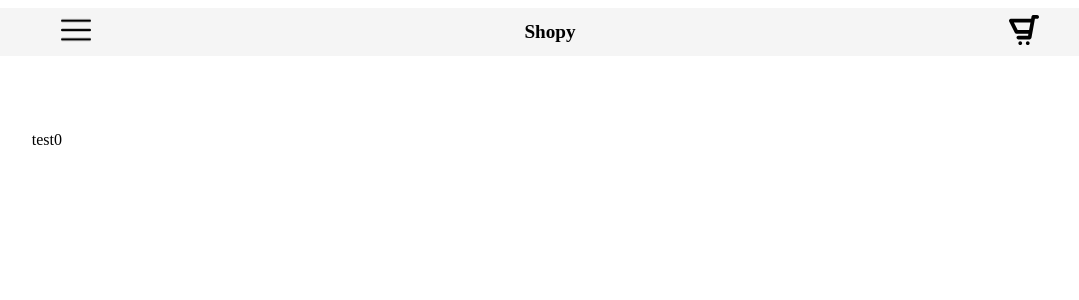
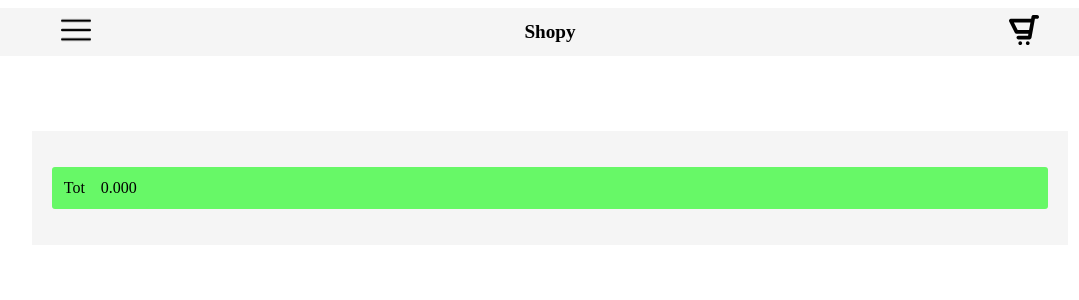
Before and after one commit to aymenkasP/ecommerce-store-reactjs, a React (Create React App) app: page /card in a window 1280 px wide. Shown: the top 300 px of the page, without its empty margins (90-1169 px from the left). Built offline with nearby package versions, Linux system fonts and the light colour scheme.

Commit message:
fix shopin card page

```diff
--- a/src/components/Card.js
+++ b/src/components/Card.js
@@ -4,7 +4,9 @@ import '../css/card.css'
 import { selectTotPrice, totPriceFun ,totPriceFunEdit } from '../features/storeSlice';
 export default function Card({ info }) {
     const [itemQuantity, setItemQuantity] = useState(1)
-    console.log(itemQuantity)
+
+
+
     const totalItemPrice = itemQuantity * info.price;
 
 
@@ -38,7 +40,22 @@ export default function Card({ info }) {
                             {/* card Quantity */}
                     <div className='crd__item__quantity'>
                         <input type='Number' value={itemQuantity} onChange={(e) => { setItemQuantity(e.target.value) }} />
-                         <button > add  </button>
+                         <button onClick={() => {
+
+
+                                dispatch(totPriceFun(totalItemPrice))
+
+
+
+
+                              }} > add  </button>
+
+                              <button  onClick={()=> {
+                                   dispatch(totPriceFunEdit(totalItemPrice))
+                                   dispatch(totPriceFun(totalItemPrice))
+                                   }}>
+                                  updite
+                              </button>
                     </div>
                 </div>
 
--- a/src/components/ShopingCard.js
+++ b/src/components/ShopingCard.js
@@ -18,15 +18,9 @@ export default function ShopingCard() {
         }
 
 
-      <div className="crt__footer" >
-      test
-                {
-                 totePrice
+      <div className="shp__footer" >
+        <p className='tote' > Tot <span> {totePrice.reduce((cv ,pv) => Number(cv) + Number(pv) , 0 ).toFixed(3)}</span> </p>
 
-
-
-
-                }
                  {/* .toFixed(3) */}
       </div>
 
--- a/src/css/shopingCard.css
+++ b/src/css/shopingCard.css
@@ -6,3 +6,16 @@
 
 
 }
+
+.shp__footer {
+    background-color:whitesmoke;
+    padding: 20px;
+
+}
+
+.shp__footer span , .tote {
+    background-color: rgb(103, 248, 103);
+    border-radius: 3px;
+    padding: 12px;
+
+}
--- a/src/features/storeSlice.js
+++ b/src/features/storeSlice.js
@@ -8,7 +8,7 @@ export const storeSlice = createSlice({
         products : [],
         card : {
             items :[],
-            totPrice :0
+            totPrice :[]
 
         } ,
         sideBar : false,
@@ -33,10 +33,14 @@ export const storeSlice = createSlice({
         },
 
         totPriceFun : (stats , action) => {
-            stats.card.totPrice += action.payload
+            stats.card.totPrice.push(action.payload)
         },
         totPriceFunEdit : (stats , action) => {
-            stats.card.totPrice -= action.payload
+
+          let pos =  stats.card.totPrice.indexOf(action.payload)
+          console.log(pos)
+            stats.card.totPrice.splice(pos , 1)
+
         }
 
     }
```
